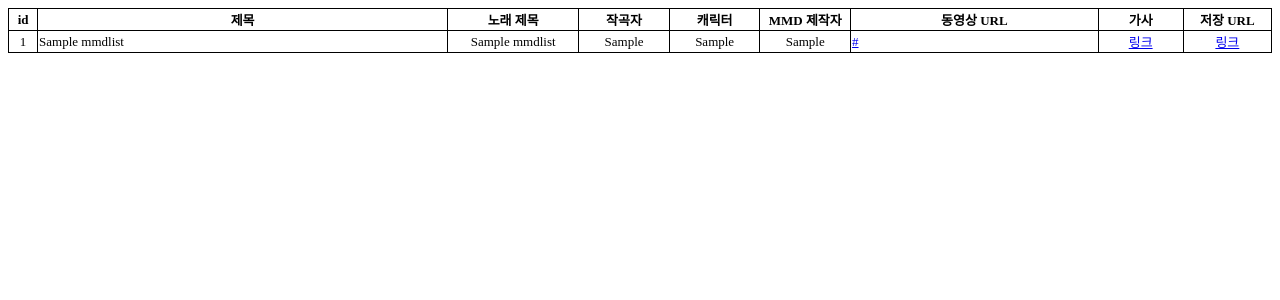
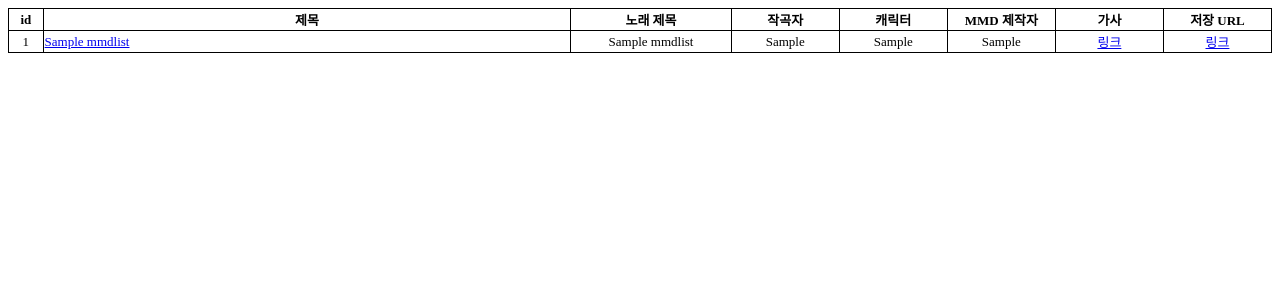
Before and after one commit to boritjjaroo/DjangoMySite, a Django app: page /mmd/ in a window 1280 px wide. Shown: the top 300 px of the page. Run offline with Django 3.2, Linux system fonts and the light colour scheme; tables that the repository leaves empty hold one stand-in row (values such as "Sample post").

Commit message:
UI 수정

```diff
--- a/templates/mmd/list.html
+++ b/templates/mmd/list.html
@@ -19,19 +19,17 @@
                 <th width="100">작곡자</th>
                 <th width="100">캐릭터</th>
                 <th width="100">MMD 제작자</th>
-                <th width="300">동영상 URL</th>
                 <th width="100">가사</th>
                 <th width="100">저장 URL</th>
             </tr>
             {% for item in list %}
             <tr>
                 <td style="text-align: center;">{{item.id}}</td>
-                <td>{{item.title}}</td>
+                <td><a href="{{item.url}}" target="_blank">{{item.title}}</a></td>
                 <td style="text-align: center;">{{item.song_title}}</td>
                 <td style="text-align: center;">{{item.song_composer}}</td>
                 <td style="text-align: center;">{{item.character}}</td>
                 <td style="text-align: center;">{{item.creator}}</td>
-                <td><a href="{{item.url}}" target="_blank">{{item.url}}</a></td>
                 <td style="text-align: center;"><a href="{{item.lyrics_url}}" target="_blank">링크</a></td>
                 <td style="text-align: center;"><a href="{{item.saved_url}}" target="_blank">링크</a></td>
             </tr>
```
